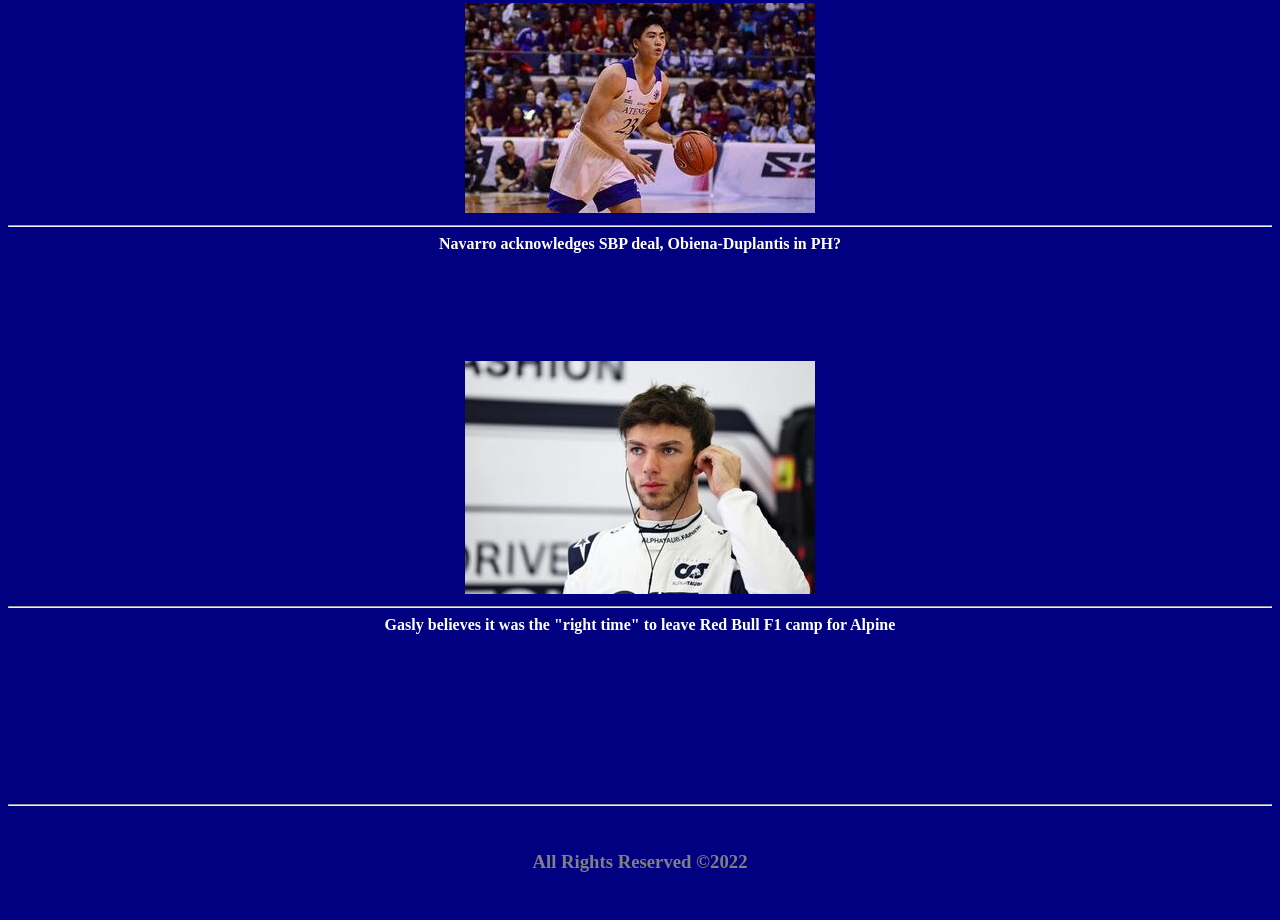
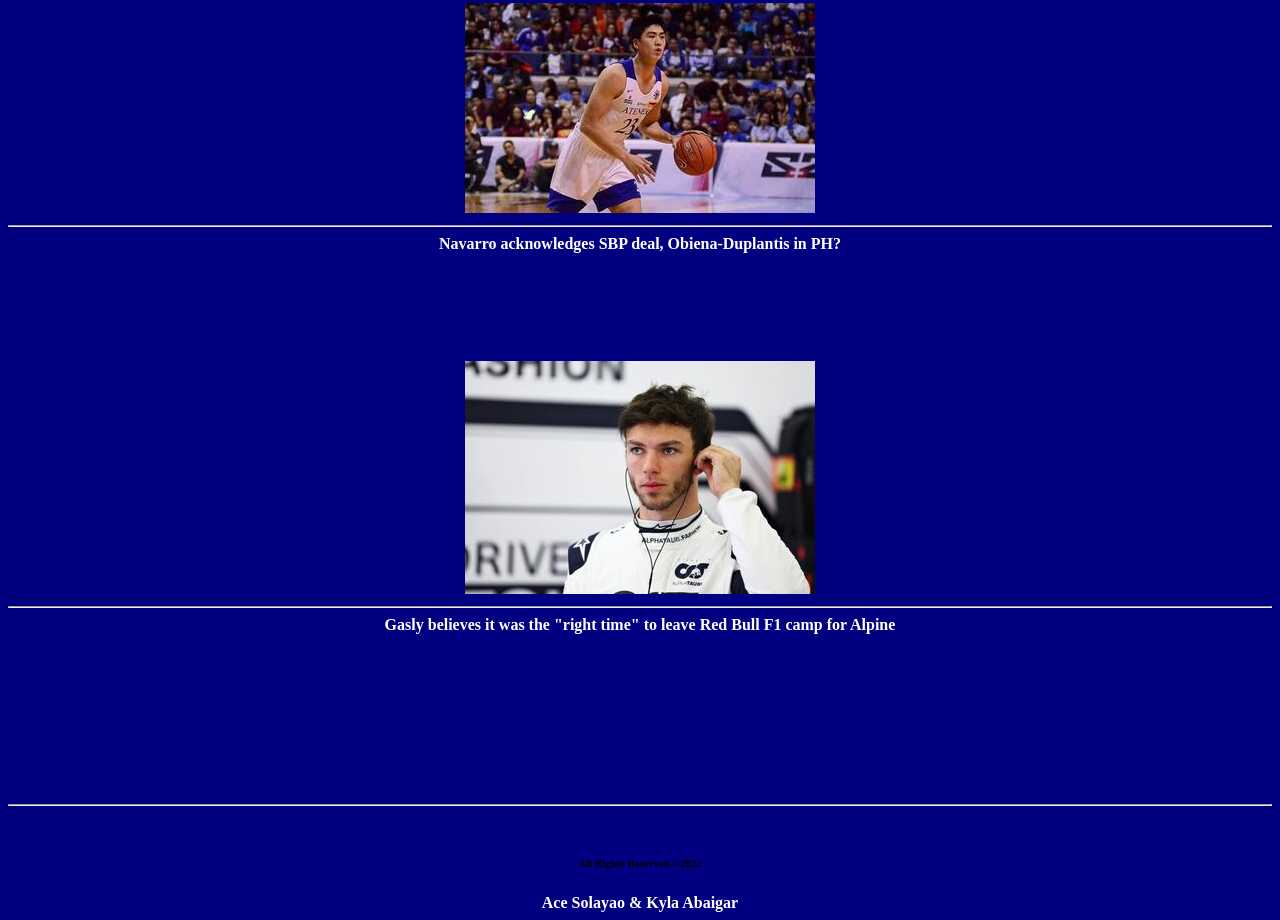
Before and after one commit to HAHAHAAHA172/MajorChamp, a plain HTML site: page index.html in a window 1280 px wide. Shown: the part 1137-2057 px from the top of the page. Drawn offline with Linux system fonts and the light colour scheme.

Commit message:
Update index.html

```diff
--- a/index.html
+++ b/index.html
@@ -110,7 +110,8 @@
     <br>
     <hr>
     <br>
-    <h3>All Rights Reserved ©2022</h3>
+    <h6>All Rights Reserved ©2022</h6>
+             <b>Ace Solayao & Kyla Abaigar</b>
  <style>
     h3 {
         color: gray;
```
